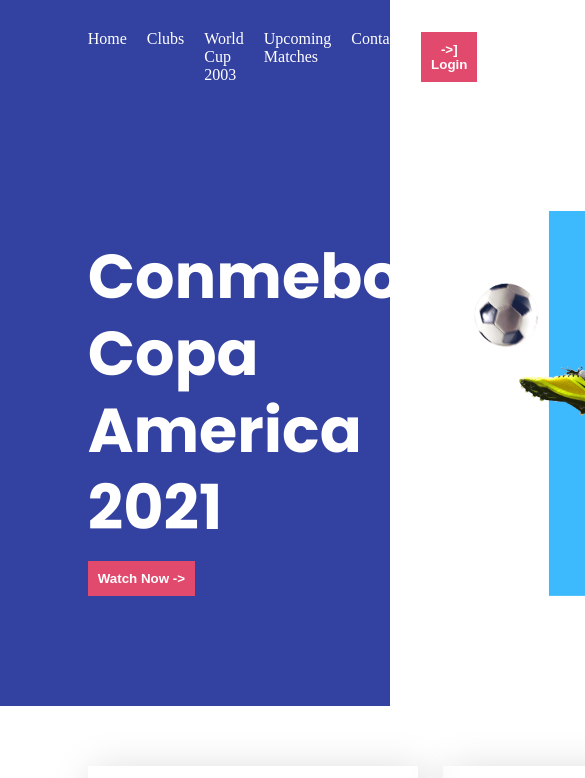
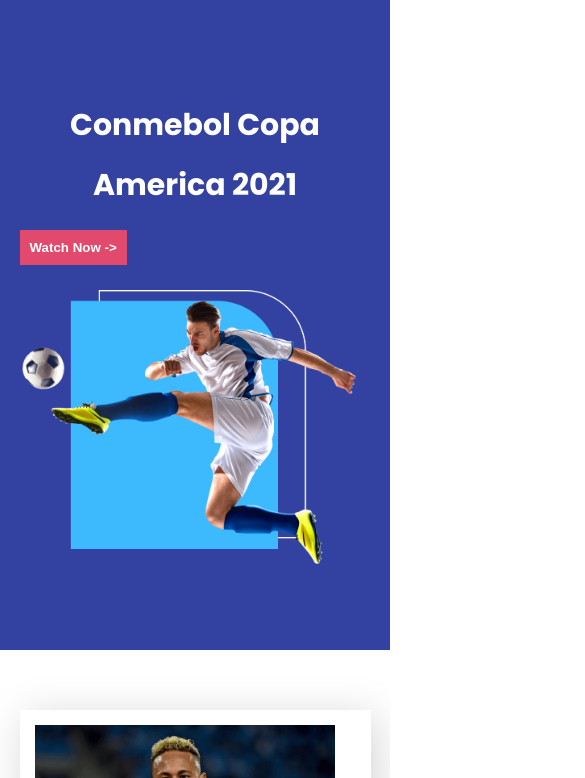
Before and after one commit to rkhademul8/football_front_end, a plain HTML site: page index.html in a window 390 px wide. Shown: the top 778 px of the page, 585 px wide, since content can reach past the window. Drawn offline with Linux system fonts and the light colour scheme.

Commit message:
mobile_device_responsive_done

```diff
--- a/index.html
+++ b/index.html
@@ -27,23 +27,22 @@
         </div>
     </nav>
 
-    <div class="highlight-main container">
-        <div class="highlight-content">
-            <h1 style="color: #fff; font-size: 62px; line-height: 77px;">Conmebol
+    <div class="copa-main container">
+        <div class="copa-content copa">
+            <h1 >Conmebol
                 Copa America
                 2021
                 </h1>
 
                 <button>Watch Now -></button>
         </div>
-        <div class="highlight-thumbnail">
+        <div class="copa-thumbnail">
             <img src="images/banner.png" alt="">
         </div>
     </div>
 
+    </div>
     <!-- main section start -->
-    </div>
-
     <main class="main-container">
         <div class="container">
             <!-- player part start -->
--- a/style.css
+++ b/style.css
@@ -46,6 +46,38 @@
     padding: 10px;
     font-weight: bold;
 }
+
+
+
+.copa-main{
+    align-items: center;
+    display: grid;
+    grid-template-columns: repeat(2,1fr);
+    grid-column-gap: 50px;
+    padding: 80px 0px;
+}
+.copa-content h1{
+    color: #fff;
+    font-family: Poppins;
+    font-weight: bold;
+    font-size: 48px;
+    line-height: 60px;
+    padding: 15px 0px;
+}
+
+.copa-content button{
+    background-color: #E14A6D;
+    border: 0;
+    color: #fff;
+    padding: 10px;
+    font-weight: bold;
+}
+.copa-thumbnail img{
+    width: 522px;
+
+}
+
+
 
 /*--------
  player style
@@ -126,6 +158,10 @@
     width: 522px;
 
 }
+
+
+
+
 .footer-content{
     text-align: center;
 }
@@ -148,3 +184,71 @@
     font-size: 18px;
     padding: 20px 0px;
 }
+
+/* Top part stysle */
+
+
+
+/*----------------
+ media queries
+---------------*/
+
+/*------------------ Mobile device ------------------- */
+
+@media only screen and (max-width:688px) {
+
+    .nav-main{
+        display: none;
+    }
+
+    .highlight-main{
+
+
+        grid-template-columns: repeat(1,1fr);
+        grid-column-gap: 50px;
+        padding: 80px 0px;
+    }
+    .container {
+        width: 90%;
+        margin: auto;
+    }
+    .copa-main{
+
+        grid-template-columns: repeat(1,1fr);
+
+    }
+    .copa-content h1 {
+        font-size: 30px;
+        text-align: center;
+        color: #fff;
+    }
+    .copa-content button {
+
+        margin-bottom: 25px;
+    }
+    .copa-thumbnail img {
+        width: 337px;
+    }
+    .players{
+        grid-template-columns: repeat(1,1fr);
+        margin-bottom: 0px;
+    }
+
+    .highlight-content h1 {
+        font-size: 44px;
+        text-align: center;
+    }
+    .highlight-content button {
+
+        margin-bottom: 25px;
+    }
+    .highlight-thumbnail img {
+        width: 337px;
+    }
+    .footer-content img {
+        width: 295.87px;
+
+    }
+
+
+}
```
